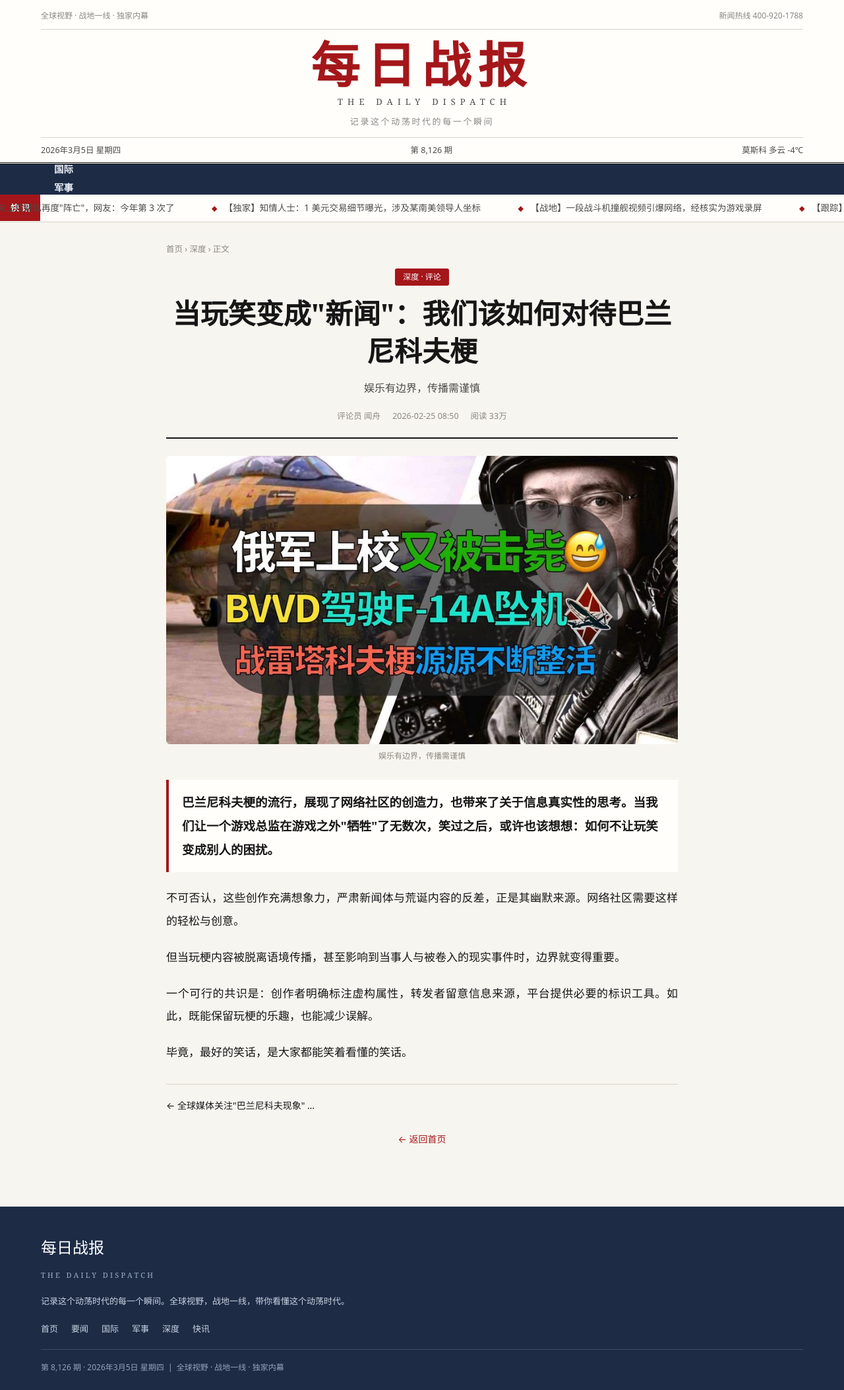
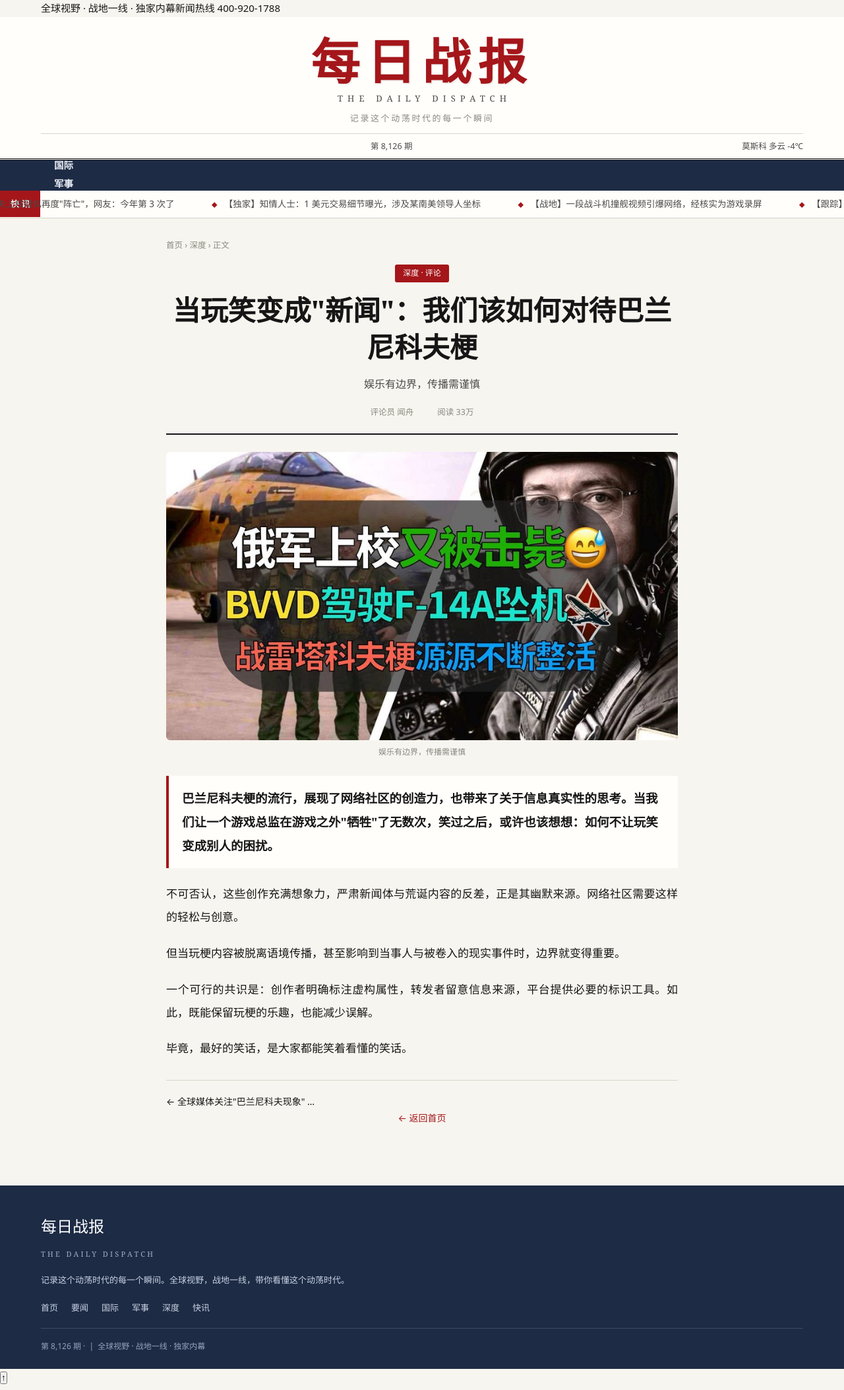
Before and after one commit to 1394641925/bvvdnews, a plain HTML site: page article-a12.html in a window 1280 px wide. Shown: the whole page at 66% size. Drawn offline with Linux system fonts and the light colour scheme.

Commit message:
modernize UI + fix nav/menu/date bugs: article-a12.html

```diff
--- a/article-a12.html
+++ b/article-a12.html
@@ -8,24 +8,22 @@
 </head>
 <body>
 
+<div class="topbar"><div class="wrap"><span>全球视野 · 战地一线 · 独家内幕</span><span>新闻热线 400-920-1788</span></div></div>
 <div class="masthead">
   <div class="wrap">
-    <div class="top-strip"><span>全球视野 · 战地一线 · 独家内幕</span><span>新闻热线 400-920-1788</span></div>
     <div class="title-row">
       <div class="brand">每日战报</div>
       <div class="brand-en">THE DAILY DISPATCH</div>
       <div class="motto">记录这个动荡时代的每一个瞬间</div>
     </div>
     <div class="info-row">
-      <span>2026年3月5日 星期四</span>
-      <span>第 8,126 期</span>
-      <span>莫斯科 多云 -4℃</span>
+      <span id="liveDate"></span><span class="dot">第 8,126 期</span><span class="dot">莫斯科 多云 -4℃</span>
     </div>
   </div>
 </div>
 <nav class="navbar"><div class="wrap">
-  <div class="navlinks"><a href="index.html">首页</a><a href="category.html?cat=要闻">要闻</a><a href="category.html?cat=国际">国际</a><a href="category.html?cat=军事">军事</a><a href="category.html?cat=深度" class="cur">深度</a><a href="category.html?cat=快讯">快讯</a></div>
-  <button class="burger" id="burger">☰</button>
+  <div class="navlinks" id="navlinks"><a href="index.html">首页</a><a href="category.html?cat=要闻">要闻</a><a href="category.html?cat=国际">国际</a><a href="category.html?cat=军事">军事</a><a href="category.html?cat=深度" class="cur">深度</a><a href="category.html?cat=快讯">快讯</a></div>
+  <button class="burger" id="burger" aria-label="打开菜单">☰</button>
 </div></nav>
 <div class="bulletin"><div class="label">快 讯</div><div class="track"><span>【快讯】巴兰尼科夫上校疑似再度"阵亡"，网友：今年第 3 次了</span><span>【独家】知情人士：1 美元交易细节曝光，涉及某南美领导人坐标</span><span>【战地】一段战斗机撞舰视频引爆网络，经核实为游戏录屏</span><span>【跟踪】本刊将持续关注事件后续进展，敬请留意最新报道</span><span>【快讯】巴兰尼科夫上校疑似再度"阵亡"，网友：今年第 3 次了</span><span>【独家】知情人士：1 美元交易细节曝光，涉及某南美领导人坐标</span><span>【战地】一段战斗机撞舰视频引爆网络，经核实为游戏录屏</span><span>【跟踪】本刊将持续关注事件后续进展，敬请留意最新报道</span></div></div>
 
@@ -35,7 +33,7 @@
     <span class="tag">深度 · 评论</span>
     <h1>当玩笑变成"新闻"：我们该如何对待巴兰尼科夫梗</h1>
     <div class="sub">娱乐有边界，传播需谨慎</div>
-    <div class="meta"><span>评论员 闻舟</span><span>2026-02-25 08:50</span><span>阅读 33万</span></div>
+    <div class="meta"><span>评论员 闻舟</span><span><span class="dyn-date" data-age="11" data-time="08:50"></span></span><span>阅读 33万</span></div>
   </div>
   <figure class="article-fig"><img src="assets/images/bvvd2.jpg" alt="当玩笑变成"新闻"：我们该如何对待巴兰尼科夫梗"><figcaption>娱乐有边界，传播需谨慎</figcaption></figure>
   <article class="article-body">
@@ -43,7 +41,7 @@
     <p>不可否认，这些创作充满想象力，严肃新闻体与荒诞内容的反差，正是其幽默来源。网络社区需要这样的轻松与创意。</p><p>但当玩梗内容被脱离语境传播，甚至影响到当事人与被卷入的现实事件时，边界就变得重要。</p><p>一个可行的共识是：创作者明确标注虚构属性，转发者留意信息来源，平台提供必要的标识工具。如此，既能保留玩梗的乐趣，也能减少误解。</p><p>毕竟，最好的笑话，是大家都能笑着看懂的笑话。</p>
   </article>
   <div class="article-nav"><a href="article-a11.html">← 全球媒体关注"巴兰尼科夫现象" …</a><span></span></div>
-  <div class="center" style="margin-top:26px"><a href="index.html" class="back-link">← 返回首页</a></div>
+  <div class="center"><a href="index.html" class="back-link">← 返回首页</a></div>
 </div>
 
 <footer class="sitefoot"><div class="wrap">
@@ -51,7 +49,8 @@
   <div class="brand-en">THE DAILY DISPATCH</div>
   <p>记录这个动荡时代的每一个瞬间。全球视野，战地一线，带你看懂这个动荡时代。</p>
   <div class="links"><a href="index.html">首页</a><a href="category.html?cat=要闻">要闻</a><a href="category.html?cat=国际">国际</a><a href="category.html?cat=军事">军事</a><a href="category.html?cat=深度">深度</a><a href="category.html?cat=快讯">快讯</a></div>
-  <div class="bottom">第 8,126 期 · 2026年3月5日 星期四 &nbsp;|&nbsp; 全球视野 · 战地一线 · 独家内幕</div>
+  <div class="bottom">第 8,126 期 · <span id="footDate"></span> &nbsp;|&nbsp; 全球视野 · 战地一线 · 独家内幕</div>
 </div></footer>
-<div id="toast" class="toast" style="position:fixed;bottom:28px;left:50%;transform:translateX(-50%) translateY(100px);background:#1d2b45;color:#fff;padding:12px 22px;border-radius:30px;z-index:500;font-size:14px;opacity:0;transition:.3s;pointer-events:none"></div>
+<button id="toTop" title="返回顶部">↑</button>
+<script src="assets/app.js"></script>
 </body></html>
```
